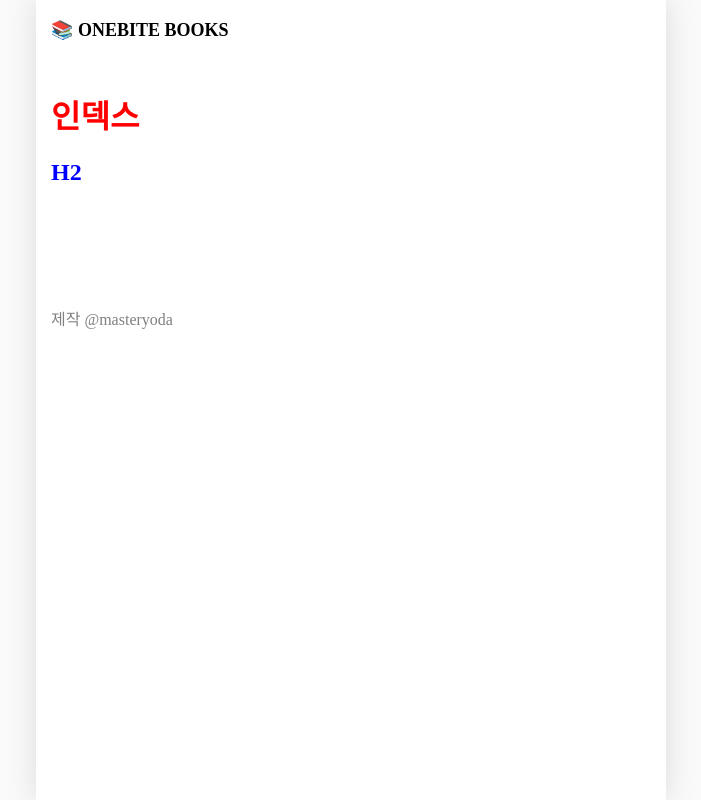
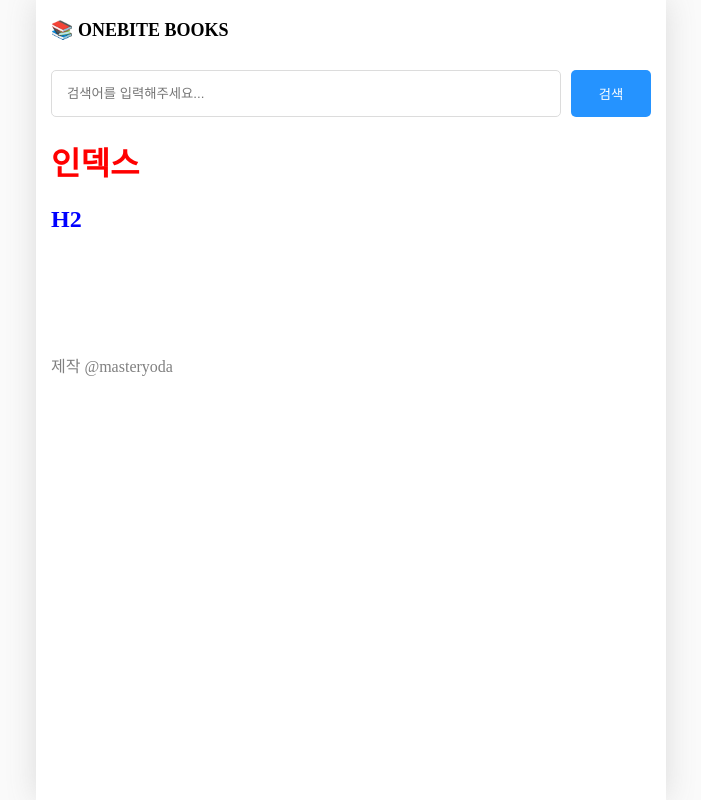
Before and after one commit to kimyoda/Next.js15_-, a Next.js app in the folder section02/: page / in a window 1280 px wide. Shown: the whole page, without its empty margins (289-990 px from the left). Built offline with nearby package versions, Linux system fonts and the light colour scheme.

Commit message:
[feat] 페이지별 레이아웃 설정하기(서치바, 검색기능 추가 및 css)

```diff
--- /dev/null
+++ b/section02/src/components/searchable-layout.module.css
@@ -0,0 +1,21 @@
+.searchbar_container {
+  display: flex;
+  gap: 10px;
+  margin-bottom: 20px;
+}
+
+.searchbar_container > input {
+  flex: 1;
+  padding: 15px;
+  border-radius: 5px;
+  border: 1px solid rgb(220, 220, 220);
+}
+
+.searchbar_container > button {
+  width: 80px;
+  border-radius: 5px;
+  border: none;
+  background-color: rgb(37, 147, 255);
+  color: white;
+  cursor: pointer;
+}
--- /dev/null
+++ b/section02/src/components/searchable-layout.tsx
@@ -0,0 +1,49 @@
+import { useRouter } from "next/router";
+import { ReactNode, useEffect, useState } from "react";
+import style from "./searchable-layout.module.css";
+
+export default function SearchableLayout({
+  children,
+}: {
+  children: ReactNode;
+}) {
+  const router = useRouter();
+  const [search, setSearch] = useState("");
+  // query q가 string 이거나 string[]로 오기 떄문에 타입 단언으로 string으로 받도록 한다.
+  const q = router.query.q as string;
+
+  useEffect(() => {
+    setSearch(q || "");
+  }, [q]);
+
+  const onChangeSearch = (e: React.ChangeEvent<HTMLInputElement>) => {
+    setSearch(e.target.value);
+  };
+  // search 숫자 이벤트
+  const onSubmit = () => {
+    if (!search || q === search) return;
+
+    router.push(`/search?q=${search}`);
+  };
+  // Enter 키 입력 이벤트
+  const onkeyDown = (e: React.KeyboardEvent<HTMLInputElement>) => {
+    if (e.key === "Enter") {
+      onSubmit();
+    }
+  };
+
+  return (
+    <div>
+      <div className={style.searchbar_container}>
+        <input
+          value={search}
+          onKeyDown={onkeyDown}
+          onChange={onChangeSearch}
+          placeholder="검색어를 입력해주세요..."
+        />
+        <button onClick={onSubmit}>검색</button>
+      </div>
+      {children}
+    </div>
+  );
+}
--- a/section02/src/pages/_app.tsx
+++ b/section02/src/pages/_app.tsx
@@ -1,12 +1,19 @@
 import GlobalLayout from "@/components/global-layout";
 import "@/styles/globals.css";
+import { NextPage } from "next";
 import type { AppProps } from "next/app";
+import { ReactNode } from "react";
 
-export default function App({ Component, pageProps }: AppProps) {
-  // 글로벌 레이아웃 적용하는 방법
-  return (
-    <GlobalLayout>
-      <Component {...pageProps} />
-    </GlobalLayout>
-  );
+// 새로운 타입을 만들기
+type NextPageWithLayout = NextPage & {
+  getLayout?: (page: ReactNode) => ReactNode;
+};
+
+export default function App({
+  Component,
+  pageProps,
+}: AppProps & { Component: NextPageWithLayout }) {
+  const getLayout = Component.getLayout ?? ((page: ReactNode) => page);
+
+  return <GlobalLayout>{getLayout(<Component {...pageProps} />)}</GlobalLayout>;
 }
--- a/section02/src/pages/index.tsx
+++ b/section02/src/pages/index.tsx
@@ -1,6 +1,9 @@
 // 다른 css 코드와 충돌이 날 수 있기 때문에 app컴포넌트외에 다른 컴포넌트에는 적용을 못하도록 막았다.
 // CSS Moudel 을 적용
+
+import SearchableLayout from "@/components/searchable-layout";
 import style from "./index.module.css";
+import { ReactNode } from "react";
 
 export default function Home() {
   // 인라인 스타일 지정 가능
@@ -11,3 +14,9 @@
     </>
   );
 }
+
+// getLayout 호출하고 인수로 page를 받고 묶어서 리턴해준다.
+// 자스의 모든 함수는 객체이다.
+Home.getLayout = (page: ReactNode) => {
+  return <SearchableLayout>{page}</SearchableLayout>;
+};
--- a/section02/src/pages/search/index.tsx
+++ b/section02/src/pages/search/index.tsx
@@ -1,4 +1,6 @@
+import SearchableLayout from "@/components/searchable-layout";
 import { useRouter } from "next/router";
+import { ReactNode } from "react";
 
 export default function Page() {
   // useRouter로 query 쿼리스트링을 사용할 수 있다.
@@ -8,3 +10,7 @@
 
   return <h1>Search {q}</h1>;
 }
+
+Page.getLayout = (page: ReactNode) => {
+  return <SearchableLayout>{page}</SearchableLayout>;
+};
```
